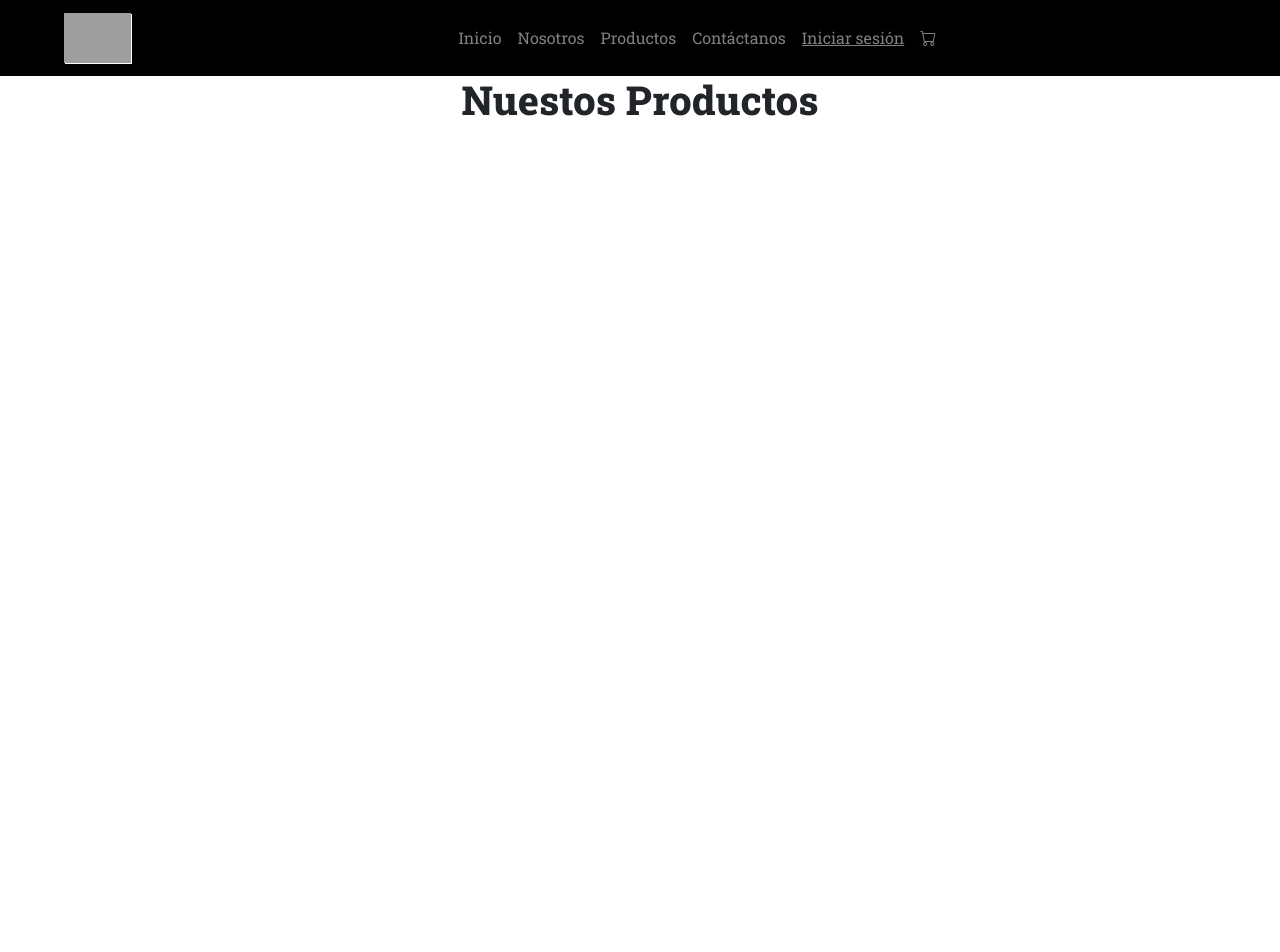
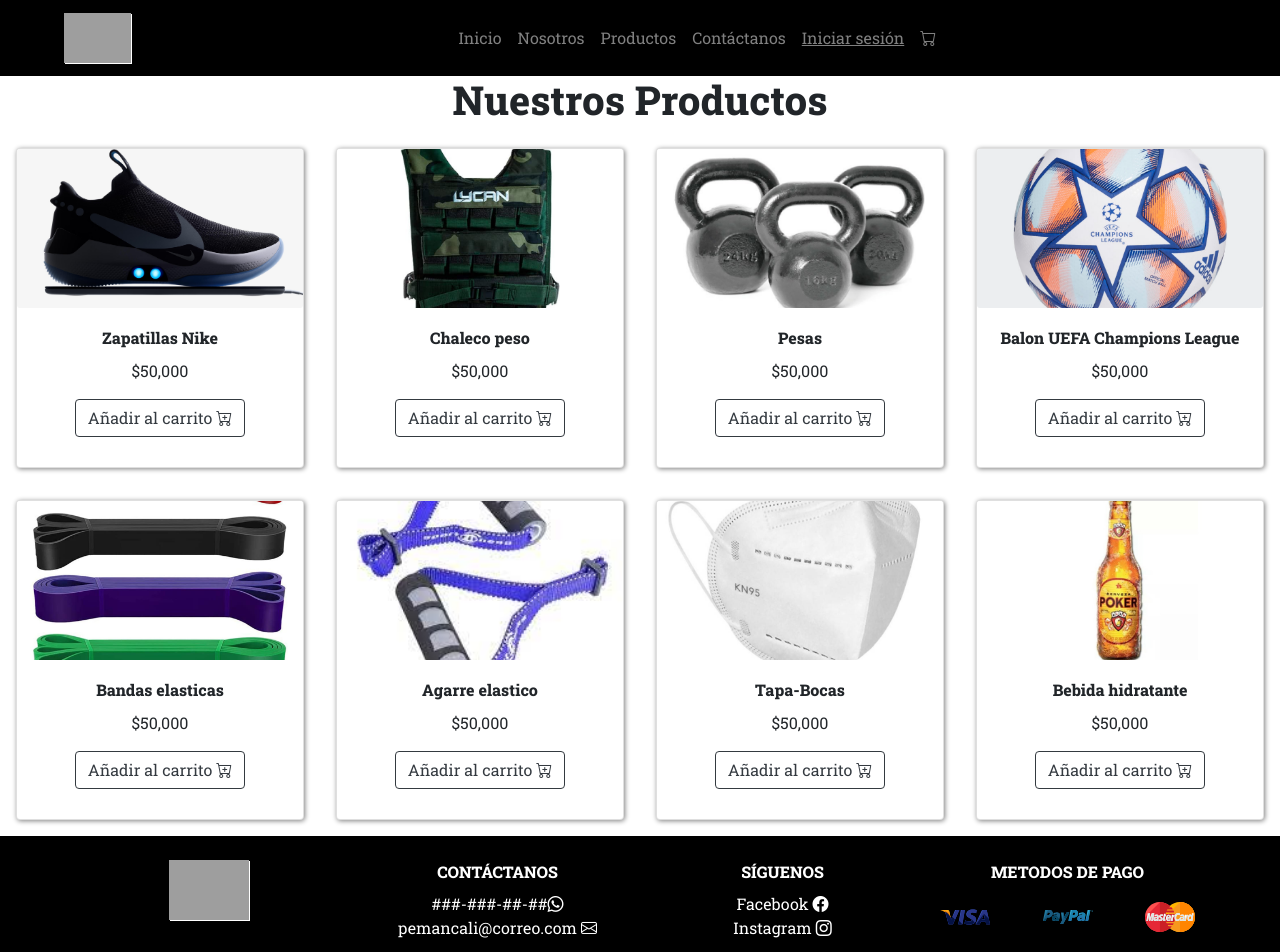
Before and after one commit to alejandroVaron/Plataforma-web-PEMANCALI, a React (Create React App) app in the folder front-end/front-pemancali/: page /productos in a window 1280 px wide. Shown: the top 952 px of the page. Before the commit the page ends 800 px from the top, so only its background shows below. Built offline with nearby package versions, Linux system fonts and the light colour scheme; grey boxes are pictures that could not be loaded.

Commit message:
footer y card pagina productos

```diff
--- a/front-end/front-pemancali/src/components/pages/Productos.js
+++ b/front-end/front-pemancali/src/components/pages/Productos.js
@@ -1,11 +1,19 @@
 import React from 'react'
+import Footer from '../footer/Footer'
+import Cards from '../cards/Cards'
 
 const Productos = () => {
     return (
         <div>
-            <h1>Nuestos Productos</h1>
+        <>
+            <Cards/>
+            <Footer/>
+
+        </>
         </div>
+
     )
+
 }
 
 export default Productos
```
